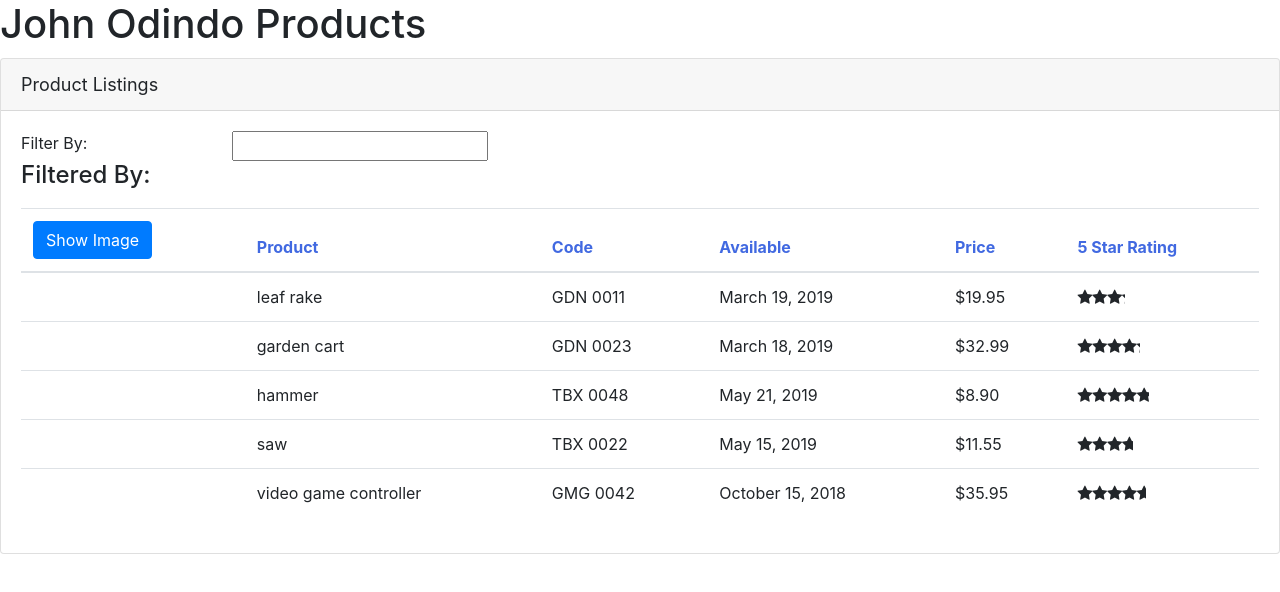
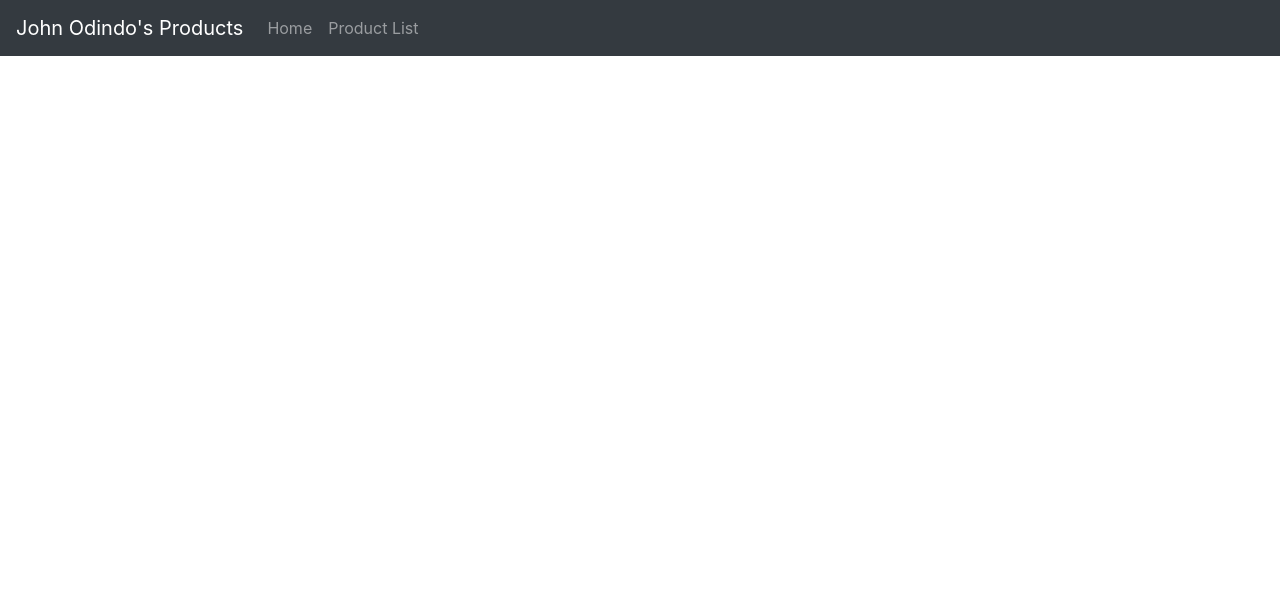
Before and after one commit to johnteoduzl/MyFirstAngularApplication, an Angular app in the folder APM/: page /welcome in a window 1280 px wide. Shown: the top 592 px of the page. Built offline with nearby package versions, Linux system fonts and the light colour scheme.

Commit message:
Added custom links to the root app component

```diff
--- a/APM/src/app/app.component.ts
+++ b/APM/src/app/app.component.ts
@@ -4,14 +4,17 @@ import { Component } from '@angular/core';
 
   selector: 'pm-root',
   template:
-  `<div>
-    <h1>{{pageTitle}}</h1>
-    <pm-products></pm-products>
-  </div>
+  `<nav class='navbar navbar-dark bg-dark navbar-expand-lg'>
+    <a class='navbar-brand'>{{pageTitle}}</a>
+    <ul class='navbar-nav'>
+      <li class='nav-item'><a class='nav-link' [routerLink]="['/welcome']">Home</a></li>
+      <li class='nav-item'><a class='nav-link'[routerLink]="['/product']">Product List</a></li>
+    </ul>
+    </nav>
   `
 })
 
 export class AppComponent
 {
-  pageTitle : string = "John Odindo Products";
+  pageTitle : string = "John Odindo's Products";
 }
```
